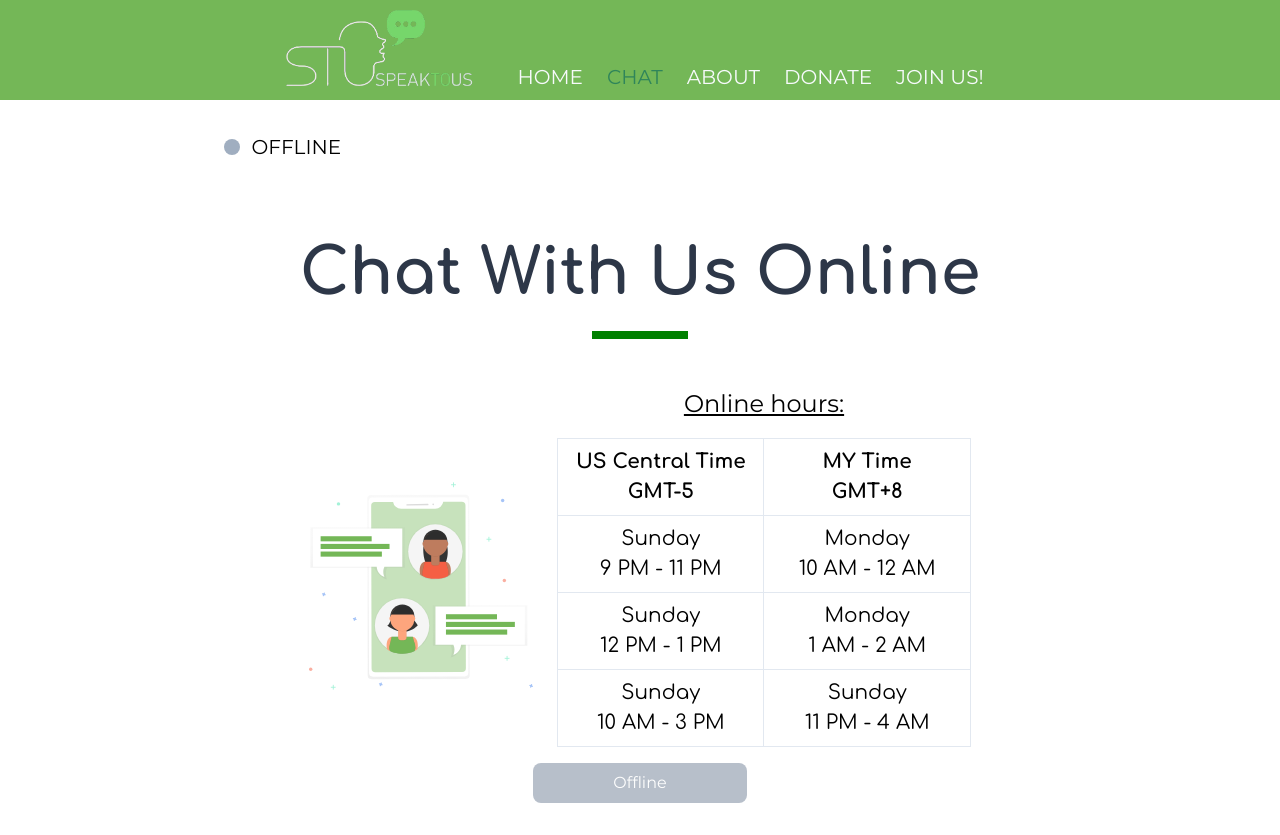
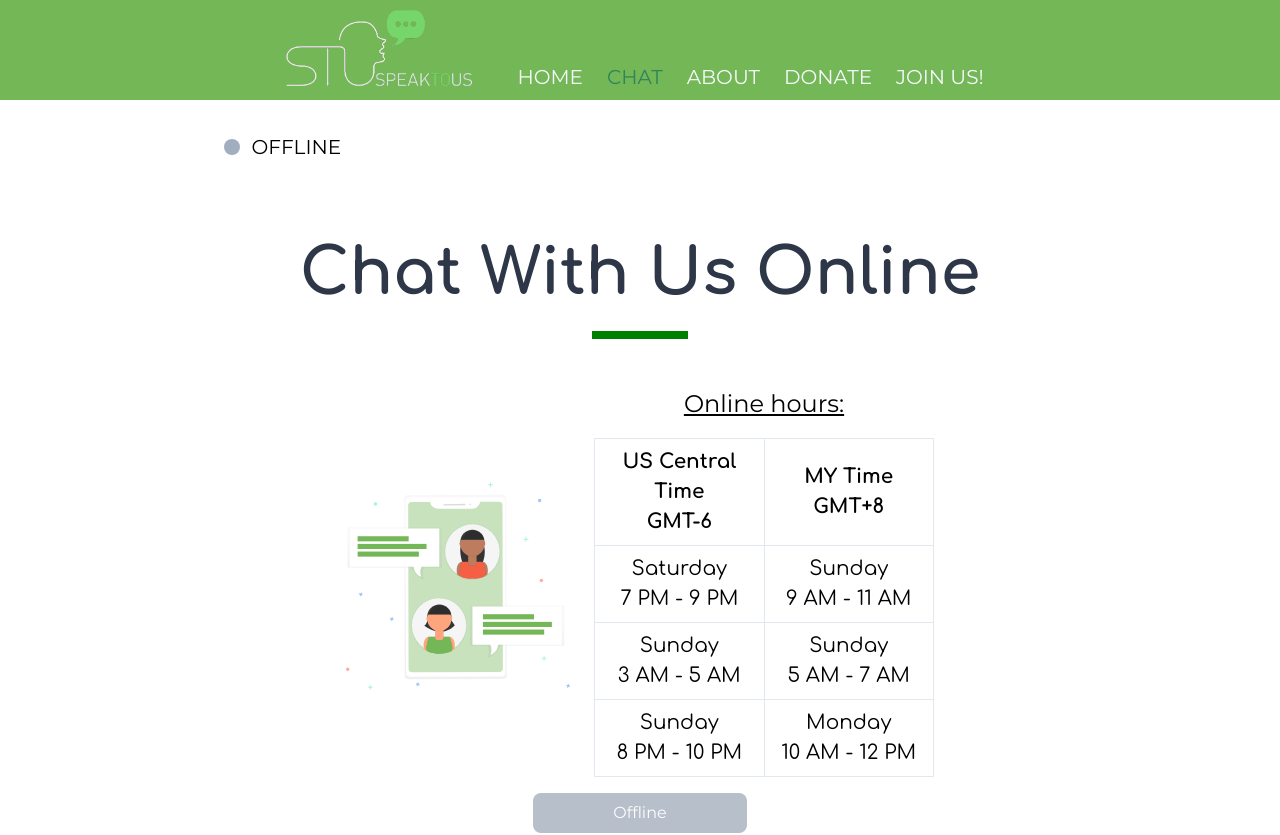
Before and after one commit to speaktousdev/speaktous-website, a Nuxt app: page /chat in a window 1280 px wide. Shown: the top 835 px of the page. Built offline with nearby package versions, Linux system fonts and the light colour scheme.

Commit message:
More schedule logic clean up

```diff
--- a/components/ScheduleTable.vue
+++ b/components/ScheduleTable.vue
@@ -2,7 +2,12 @@
   <table class="mt-4 font-serif text-xl text-center sm:text-xl">
     <thead>
       <tr>
-        <th class="w-1/2 px-2 py-2 border">US Central Time GMT-5</th>
+        <th v-if="isDstObserved" class="w-1/2 px-2 py-2 border">
+          US Central Time <br />GMT-6
+        </th>
+        <th v-else class="w-1/2 px-2 py-2 border">
+          US Central Time <br />GMT-5
+        </th>
         <th class="w-1/2 px-2 py-2 border">MY Time <br />GMT+8</th>
       </tr>
     </thead>
@@ -11,14 +16,10 @@
         <!-- US Time -->
         <td class="px-2 py-2 border">
           {{ schedule.day }} <br />
-          {{
-            schedule.startTime > 12
-              ? schedule.startTime - 12
-              : schedule.startTime
-          }}
+          {{ schedule.startTime % 12 === 0 ? 12 : schedule.startTime % 12 }}
           {{ schedule.startTime >= 12 ? 'PM' : 'AM' }}
           -
-          {{ schedule.endTime > 12 ? schedule.endTime - 12 : schedule.endTime }}
+          {{ schedule.endTime % 12 === 0 ? 12 : schedule.endTime % 12 }}
           {{ schedule.endTime >= 12 ? 'PM' : 'AM' }}
         </td>
         <!-- Malaysia Time -->
@@ -42,6 +43,10 @@ export default {
       type: Array,
       required: true,
     },
+    isDstObserved: {
+      type: Number,
+      required: true,
+    },
   },
   methods: {
     convertMalaysiaSchedule(schedule) {
@@ -57,26 +62,41 @@ export default {
         'Sunday',
       ]
       let mytStartTime
+      let convertStartMeridiem = false
       if (schedule.startTime >= 12) {
-        mytStartTime = schedule.startTime - 11
+        mytStartTime = this.isDstObserved
+          ? schedule.startTime - 10
+          : schedule.startTime - 11
+        convertStartMeridiem = true
       } else {
-        mytStartTime = schedule.startTime + 1
+        mytStartTime = this.isDstObserved
+          ? schedule.startTime + 2
+          : schedule.startTime + 1
       }
+
       let mytEndTime
+      let convertEndMeridiem = false
       if (schedule.endTime >= 12) {
-        mytEndTime = schedule.endTime - 11
+        mytEndTime = this.isDstObserved
+          ? schedule.endTime - 10
+          : schedule.endTime - 11
+        convertEndMeridiem = true
       } else {
-        mytEndTime = schedule.endTime + 1
+        mytEndTime = this.isDstObserved
+          ? schedule.endTime + 2
+          : schedule.endTime + 1
       }
+
       return {
         day:
           schedule.startTime <= 10
             ? dayArray[dayArray.indexOf(schedule.day)]
             : dayArray[dayArray.indexOf(schedule.day) + 1],
-        startTime: mytStartTime,
-        endTime: mytEndTime,
-        switchStartMeridiem: schedule.startTime < 12 ? 'PM' : 'AM',
-        switchEndMeridiem: schedule.endTime >= 12 ? 'AM' : 'PM',
+        startTime: mytStartTime % 12 === 0 ? 12 : mytStartTime % 12,
+        endTime: mytEndTime % 12 === 0 ? 12 : mytEndTime % 12,
+        switchStartMeridiem:
+          mytStartTime >= 12 && convertStartMeridiem ? 'PM' : 'AM',
+        switchEndMeridiem: mytEndTime >= 12 && convertEndMeridiem ? 'PM' : 'AM',
       }
     },
   },
--- a/pages/chat.vue
+++ b/pages/chat.vue
@@ -1,4 +1,3 @@
-/* eslint-disable prettier/prettier */ /* eslint-disable prettier/prettier */
 <template>
   <main class="max-w-screen-xl p-4 lg:mx-auto sm:mx-20">
     <div class="flex flex-row items-center mt-4">
@@ -28,7 +27,10 @@
           <p class="mt-4 text-xl text-center underline sm:text-2xl">
             Online hours:
           </p>
-          <ScheduleTable :schedules="schedules" />
+          <ScheduleTable
+            :schedules="schedules"
+            :is-dst-observed="isDstObserved"
+          />
         </div>
       </div>
 
@@ -91,31 +93,32 @@ export default {
       description: this.getDescriptionString(),
       isDstObserved: this.getDstObserved(),
 
-      // Schedules in Madison time (US Central Time GMT-5) 24 hrs format
+      // Schedules in Madison time (US Central Time) 24 hrs format
       schedules: [
         {
           id: 1,
-          day: 'Sunday',
-          startTime: 21,
-          endTime: 23,
+          day: 'Saturday',
+          startTime: 19,
+          endTime: 21,
         },
         {
           id: 2,
           day: 'Sunday',
-          startTime: 12,
-          endTime: 13,
+          startTime: 3,
+          endTime: 5,
         },
         {
           id: 3,
           day: 'Sunday',
-          startTime: 10,
-          endTime: 15,
+          startTime: 20,
+          endTime: 22,
         },
       ],
     }
   },
   mounted() {
     const currentTime = new Date()
+
     if (this.isCurrentTimeWithinSchedule(currentTime)) {
       this.isOnline = true
     }
@@ -151,9 +154,9 @@ export default {
       } else return utcDayArray.indexOf(dayToConvert)
     },
     convertUtcHours(hours) {
-      // utcHours = hours + 6 (Standard Time - Non-DST)
-      // utcHours = hours + 5 (DST )
-      if (this.isDstObserved) return hours + 5 >= 24 ? hours - 19 : hours
+      // utcHours = hours + 6 (Standard Time ; Non-DST)
+      // utcHours = hours + 5 (DST)
+      if (!this.isDstObserved) return hours + 5 >= 24 ? hours - 19 : hours
       else return hours + 6 >= 24 ? hours - 19 : hours
     },
     isCurrentTimeWithinSchedule(currentTime) {
@@ -166,6 +169,8 @@ export default {
       )
       return flag >= 0
     },
+
+    // Returns 1 if Daylight saving time is observed. https://en.wikipedia.org/wiki/Daylight_saving_time
     getDstObserved() {
       const currentTime = new Date()
 
```
